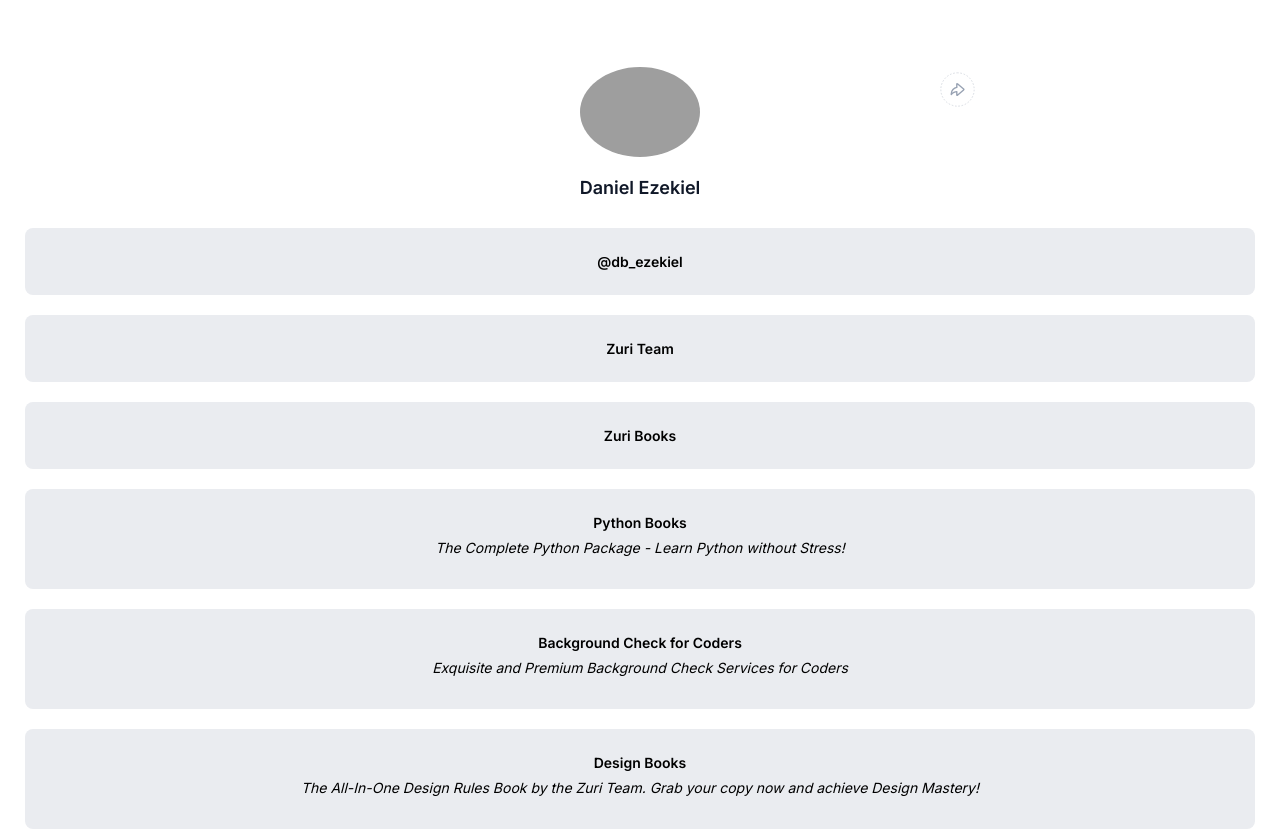
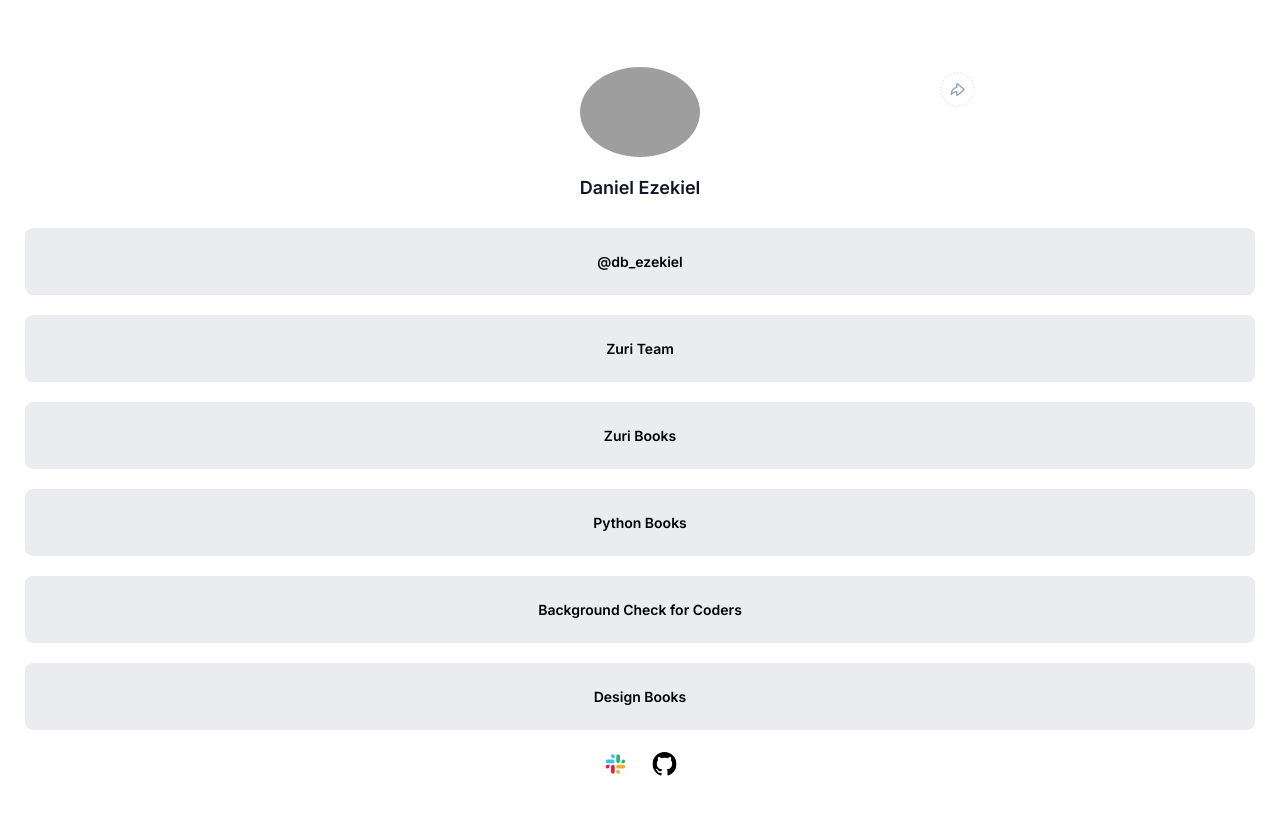
Before and after one commit to Daniel-Ezekiel/HNG-I9, a React (Create React App) app in the folder linktree-profile-page/: page / in a window 1280 px wide. Shown: the top 829 px of the page. Built offline with nearby package versions, Linux system fonts and the light colour scheme; grey boxes are pictures that could not be loaded.

Commit message:
corrected wrong subtext implementation

```diff
--- a/linktree-profile-page/src/components/ExternalLinks.js
+++ b/linktree-profile-page/src/components/ExternalLinks.js
@@ -9,9 +9,9 @@ const ExternalLinks = () => {
 
             <Link id="btn__zuri" url="https://training.zuri.team/" title="Zuri Team" />
             <Link id="books" url="https://books.zuri.team/" title="Zuri Books" />
-            <Link id="book__python" url="https://books.zuri.team/python-for-beginners?ref_id=db-ezekiel/" title="Python Books" subText="The Complete Python Package - Learn Python without Stress!" />
-            <Link id="pitch" url="https://background.zuri.team/" title="Background Check for Coders" subText="Exquisite and Premium Background Check Services for Coders" />
-            <Link id="book__design" url="https://books.zuri.team/design-rules" title="Design Books" subText="The All-In-One Design Rules Book by the Zuri Team. Grab your copy now and achieve Design Mastery!" />
+            <Link id="book__python" url="https://books.zuri.team/python-for-beginners?ref_id=db-ezekiel/" title="Python Books" />
+            <Link id="pitch" url="https://background.zuri.team/" title="Background Check for Coders" />
+            <Link id="book__design" url="https://books.zuri.team/design-rules" title="Design Books" />
 
             <Socials />
         </section>
--- a/linktree-profile-page/src/components/Link.js
+++ b/linktree-profile-page/src/components/Link.js
@@ -1,11 +1,10 @@
-const Link = ({ id, url, title, subText }) => {
+const Link = ({ id, url, title }) => {
     return (
         <a id={id}
            href={url}
            className="link"
            target="_blank">
             {title}
-            {subText ? <p className="link-description">{subText}</p> : <>{subText}</>}
         </a>
     )
 }
```
